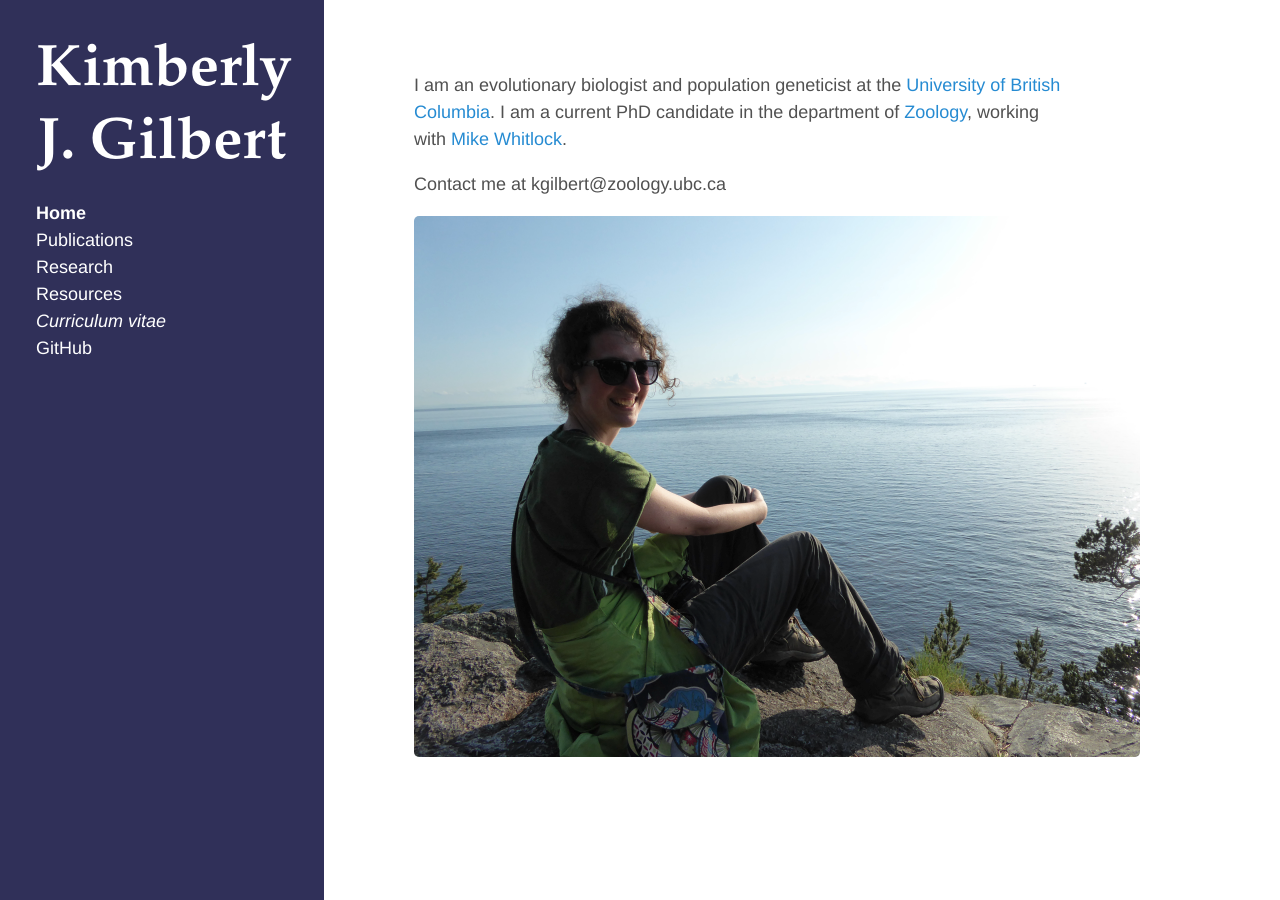
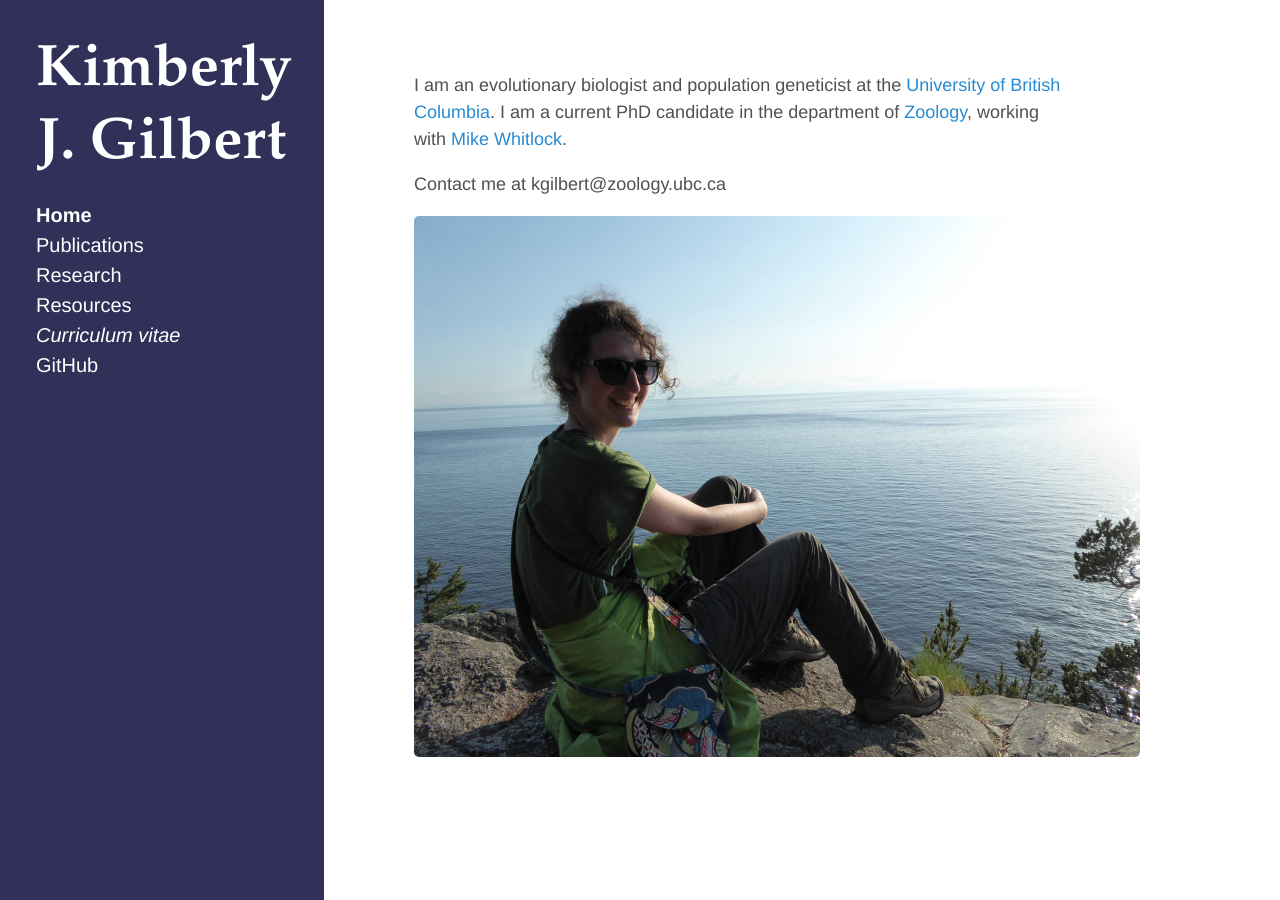
Before and after one commit to kjgilbert/kjgilbert.github.io, a Jekyll site: the page built from index.md, in a window 1280 px wide. Built offline with Jekyll 4.4.1, drawn with Linux system fonts in a browser that asks for light colours; Markdown is read by kramdown in place of the engine named in the settings.

Commit message:
testing font size

```diff
--- a/public/css/hyde.css
+++ b/public/css/hyde.css
@@ -44,7 +44,7 @@ html {
 }
 @media (min-width: 58rem) {
   html {
-    font-size: 18px;
+    font-size: 18px; /* this changes page font size throughout */
   }
 }
 
@@ -70,6 +70,7 @@ html {
     bottom: 0;
     width: 18rem;
     text-align: left;
+    font-size: 20px; /* this changes page font size throughout */
   }
 }
 
```
